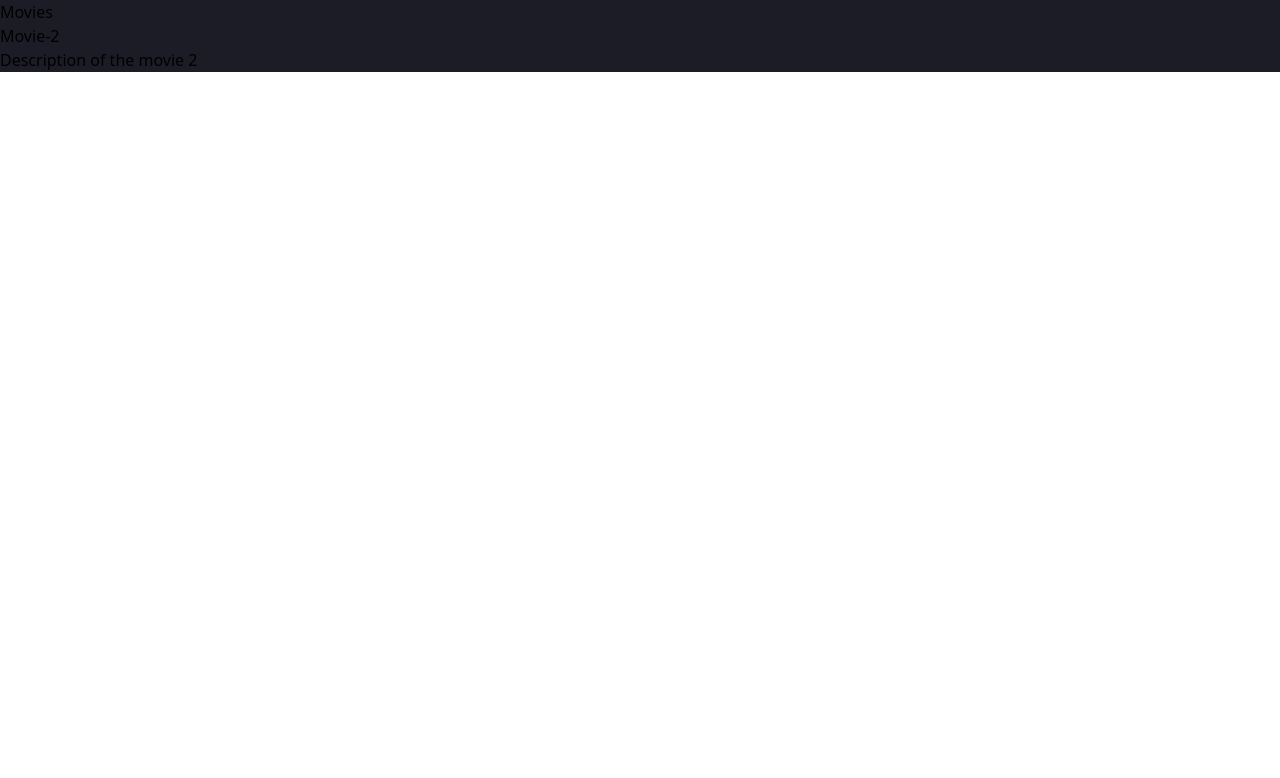
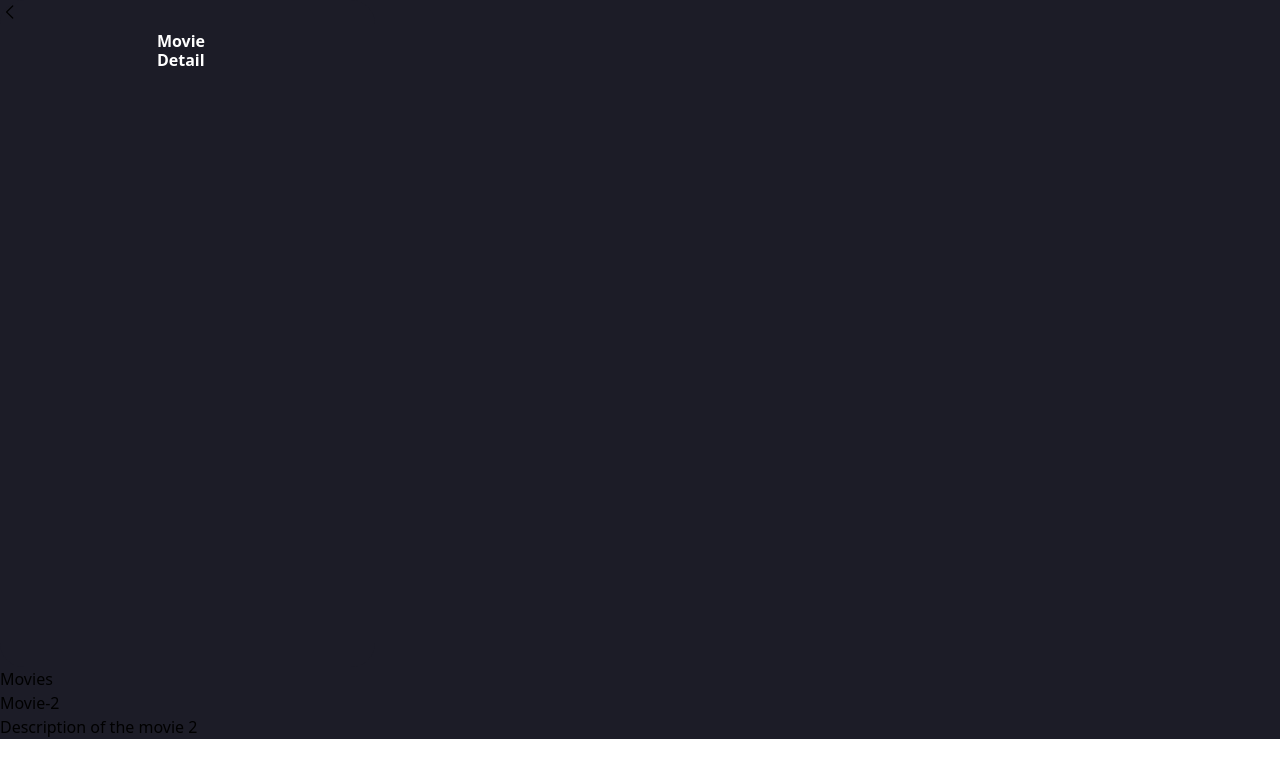
Before and after one commit to devhausleipzig/camp-8-midterm-group-1, a React (Vite) app: page /movie/2 in a window 1280 px wide. Shown: the top 778 px of the page. Built offline with nearby package versions, Linux system fonts and the light colour scheme; data requests are answered from the project's data file.

Commit message:
Changed files

```diff
--- a/src/layouts/MovieDetailLayout.tsx
+++ b/src/layouts/MovieDetailLayout.tsx
@@ -1,9 +1,22 @@
 import { NavLink, Outlet } from "react-router-dom";
+import { ChevronLeftIcon } from "@heroicons/react/24/solid";
 
+import { useNavigate } from "react-router-dom";
 
 export function MovieDetailLayout() {
+  const navigate = useNavigate();
+  const handleClick = () => {
+    navigate(-1);
+  };
+
   return (
     <div>
+      <nav className="w-[375px] h-[667px] bg-dark rounded-[1.5rem] flex">
+        <ChevronLeftIcon className="w-6 h-6" onClick={handleClick} />
+        <h3 className=" text-title text-white items-center justify-center pt-[2rem] px-[8.6rem]">
+          Movie Detail
+        </h3>
+      </nav>
       <h1>Movies</h1>
       <Outlet />
     </div>
--- a/src/layouts/MovieHeaderLayout.tsx
+++ /dev/null
@@ -1,28 +0,0 @@
-import { ChevronLeftIcon } from "@heroicons/react/24/solid";
-
-import { useNavigate } from "react-router-dom";
-
-/* const routes = [
-  {
-    name: <ChevronLeftIcon />,
-    path: "/",
-  },
-]; */
-
-export function MovieHeaderLayout() {
-  const navigate = useNavigate();
-  const handleClick = () => {
-    navigate(-1);
-  };
-
-  return (
-    <>
-      <nav className="w-[375px] h-[667px] bg-dark rounded-[1.5rem] flex">
-        <ChevronLeftIcon className="w-6 h-6" onClick={handleClick} />
-        <h3 className=" text-title text-white items-center justify-center pt-[2rem] px-[8.6rem]">
-          Movie Detail
-        </h3>
-      </nav>
-    </>
-  );
-}
```
